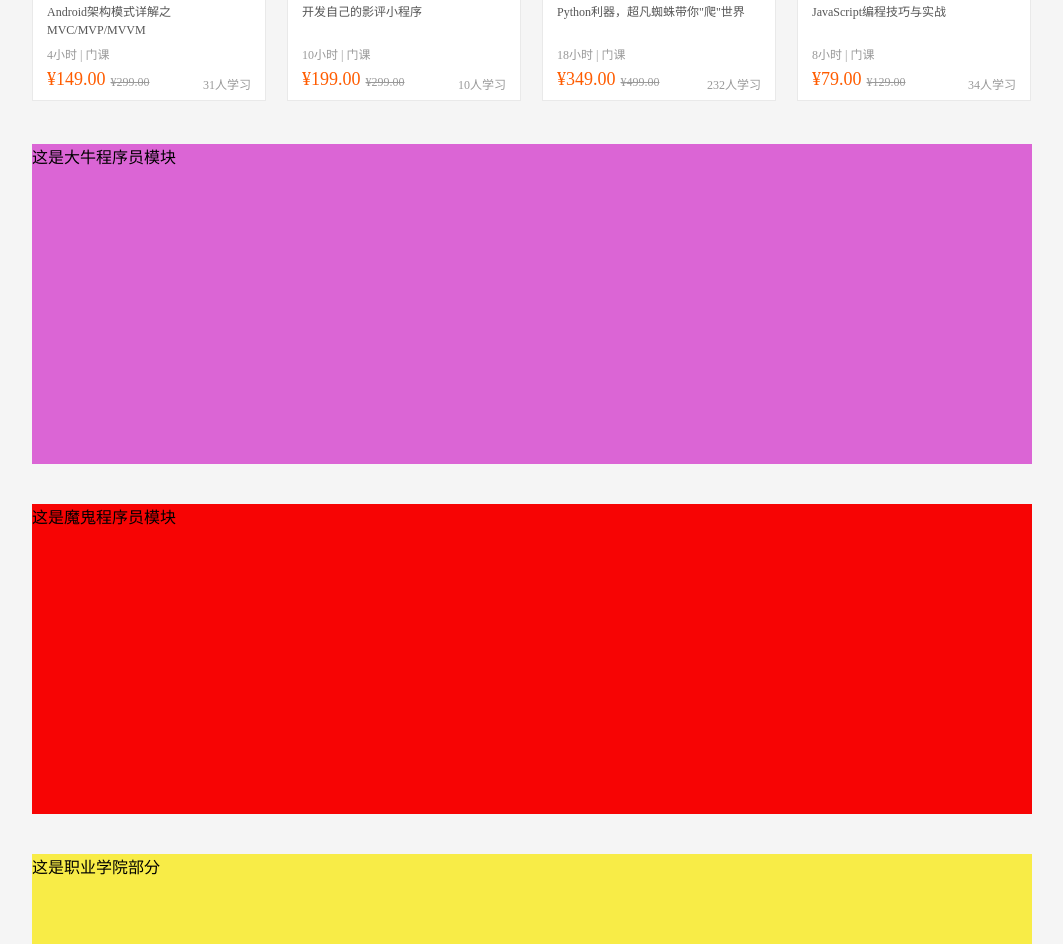
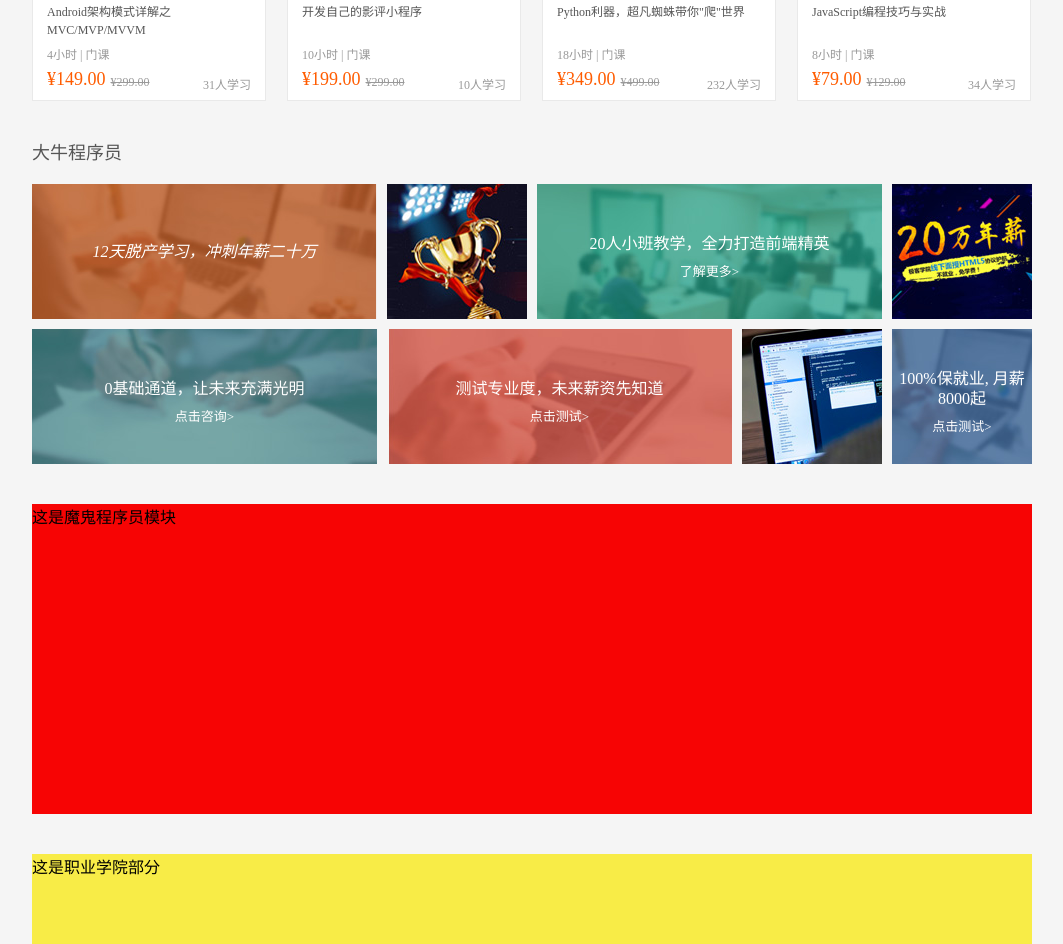
Before and after one commit to Mr-haoxuan/reactProject2, a React app: page / in a window 1280 px wide. Shown: the part 901-1845 px from the top of the page, without its empty margins (108-1171 px from the left). Built offline with nearby package versions, Linux system fonts and the light colour scheme.

Commit message:
feat:[body] 增加 excellentProgrammer 内容

```diff
--- a/src/components/body/bodyConfig.js
+++ b/src/components/body/bodyConfig.js
@@ -54,5 +54,48 @@ module.exports = {
             originalPrice:"¥129.00",
             studentCount:"34人学习",
         }
+    ],
+    excellentProgrammer:[
+        {
+            link:"",
+            linkTitle:["12天脱产学习，冲刺年薪二十万"],
+            linkSubtitle:""
+        },
+        {
+            link:"",
+            linkTitle:"",
+            linkSubtitle:""
+        },
+        {
+            link:"",
+            linkTitle:["20人小班教学，全力打造前端精英"],
+            linkSubtitle:"了解更多>"
+        },
+        {
+            link:"",
+            linkTitle:"",
+            linkSubtitle:""
+        },
+        {
+            link:"",
+            linkTitle:["0基础通道，让未来充满光明"],
+            linkSubtitle:"点击咨询>"
+        },
+        {
+            link:"",
+            linkTitle:["测试专业度，未来薪资先知道"],
+            linkSubtitle:"点击测试>"
+        },
+        {
+            link:"",
+            linkTitle:"",
+            linkSubtitle:""
+        },
+        {
+            link:"",
+            linkTitle:["100%保就业, 月薪8000起"],
+            linkSubtitle:"点击测试>"
+        }
+
     ]
 }
--- a/src/components/body/component/excellentProgrammer.js
+++ b/src/components/body/component/excellentProgrammer.js
@@ -1,5 +1,6 @@
 import React from "react";
 import "./style/excellentProgrammer.less"
+import Content from "../bodyConfig"
 
 export default class ExcellentProgrammer extends React.Component{
     constructor(props){
@@ -7,7 +8,37 @@ export default class ExcellentProgrammer extends React.Component{
         this.state={}
     }
 
+    ifLinkTitle(linkTitle){
+        if(linkTitle != ""){
+            return linkTitle.map((item,i)  => {
+                return <i key={i} className="linkTitle" >{item}</i>
+            })
+
+        }
+    }
+
+    iflinkSubtitle(linkSubtitle){
+        if(linkSubtitle != ""){
+            return <i className="subTitle" >{linkSubtitle}</i>
+        }
+    }
+
+    showlink(link){
+        return link.map((item,i)=>{
+            return <a key={i}>
+                {this.ifLinkTitle(item.linkTitle)}
+                {this.iflinkSubtitle(item.linkSubtitle)}
+                <i className="mask"></i>
+            </a>
+        })
+    }
+
     render(){
-        return <div className="excellentProgrammer">这是大牛程序员模块</div>
+        return (
+            <div className="excellentProgrammer">
+                <h2>大牛程序员</h2>
+                {this.showlink(Content.excellentProgrammer)}
+            </div>
+        )
     }
 }
--- a/src/components/body/component/professionalCourses.js
+++ b/src/components/body/component/professionalCourses.js
@@ -1,7 +1,6 @@
 import React from "react";
 import "./style/professionalCourses.less"
 import Content from "../bodyConfig"
-import img from "../../../images/professionalCourses/js.jpg"
 
 export default class ProfessionalCourses extends React.Component {
     constructor(props) {
--- a/src/components/body/component/style/excellentProgrammer.less
+++ b/src/components/body/component/style/excellentProgrammer.less
@@ -1,6 +1,176 @@
+
 .excellentProgrammer {
     width: 1000px;
     height: 320px;
     margin: 40px auto 0;
-    background-color: #db65d5
 }
+
+.excellentProgrammer h2 {
+    width: 200px;
+    height: 18px;
+    line-height: 18px;
+    font-size: 18px;
+    color: #555555;
+    margin-bottom: 22px;
+    font-weight: 400;
+}
+
+.excellentProgrammer a {
+    height: 135px;
+    display: inline-block;
+    float: left;
+    margin-right: 10px;
+    margin-bottom: 10px;
+    text-decoration: none;
+    text-align: center;
+    position: relative;
+}
+
+.excellentProgrammer a .mask {
+    height: 100%;
+    width: 100%;
+    display: inline-block;
+    z-index: 0;
+    background: #000;
+    opacity: 0;
+    position: absolute;
+    top: 0;
+    left: 0
+}
+
+.excellentProgrammer a:hover .mask {
+    opacity: 0.2;
+    -webkit-transition: opacity 0.8s;
+}
+
+.excellentProgrammer a:nth-of-type(1) {
+    width: 345px;
+    background: url(../../../../images/excellentProgrammer/daniu1.jpg) 0 0 no-repeat;
+    background-size: 345px 135px;
+    line-height: 135px;
+    color: #ffffff;
+    font-size: 16px;
+}
+
+.excellentProgrammer a:nth-of-type(2) {
+    width: 140px;
+    background: url(../../../../images/excellentProgrammer/daniu2.jpg) 0 0 no-repeat;
+    background-size: 140px 135px;
+}
+
+.excellentProgrammer a:nth-of-type(3) {
+    width: 345px;
+    background: url(../../../../images/excellentProgrammer/daniu3.jpg) 0 0 no-repeat;
+    background-size: 345px 135px;
+    text-align: center;
+    color: #ffffff;
+    font-size: 16px;
+    line-height: 120px;
+}
+
+.excellentProgrammer a:nth-of-type(3) .linkTitle {
+    height: 20px;
+    margin-top: 50px;
+    display: block;
+    line-height: 20px;
+    font-style: normal;
+}
+
+.excellentProgrammer a:nth-of-type(3) .subTitle {
+    height: 35px;
+    margin-bottom: 30px;
+    display: block;
+    line-height: 35px;
+    font-size: 13px;
+    font-style: normal;
+}
+
+.excellentProgrammer a:nth-of-type(4) {
+    width: 140px;
+    background: url(../../../../images/excellentProgrammer/daniu4.jpg) 0 0 no-repeat;
+    background-size: 140px 135px;
+    margin-right: 0;
+}
+
+.excellentProgrammer a:nth-of-type(5) {
+    width: 345px;
+    background: url(../../../../images/excellentProgrammer/daniu5.jpg) 0 0 no-repeat;
+    background-size: 345px 135px;
+    color: #ffffff;
+    font-size: 16px;
+}
+
+.excellentProgrammer a:nth-of-type(5) .linkTitle {
+    height: 20px;
+    margin-top: 50px;
+    display: block;
+    line-height: 20px;
+    font-style: normal;
+}
+
+.excellentProgrammer a:nth-of-type(5) .subTitle {
+    height: 35px;
+    margin-bottom: 30px;
+    display: block;
+    line-height: 35px;
+    font-size: 13px;
+    font-style: normal;
+}
+
+.excellentProgrammer a:nth-of-type(6) {
+    width: 345px;
+    background: url(../../../../images/excellentProgrammer/daniu6.jpg) 0 0 no-repeat;
+    background-size: 345px 135px;
+    color: #ffffff;
+    font-size: 16px;
+}
+
+.excellentProgrammer a:nth-of-type(6) .linkTitle {
+    height: 20px;
+    margin-top: 50px;
+    display: block;
+    line-height: 20px;
+    font-style: normal;
+}
+
+.excellentProgrammer a:nth-of-type(6) .subTitle {
+    height: 35px;
+    margin-bottom: 30px;
+    display: block;
+    line-height: 35px;
+    font-size: 13px;
+    font-style: normal;
+}
+
+.excellentProgrammer a:nth-of-type(7) {
+    width: 140px;
+    background: url(../../../../images/excellentProgrammer/daniu7.jpg) 0 0 no-repeat;
+    background-size: 140px 135px;
+}
+
+.excellentProgrammer a:nth-of-type(8) {
+    width: 140px;
+    background: url(../../../../images/excellentProgrammer/daniu8.jpg) 0 0 no-repeat;
+    background-size: 140px 135px;
+    margin-right: 0;
+}
+
+.excellentProgrammer a:nth-of-type(8) .linkTitle {
+    height: 40px;
+    line-height: 20px;
+    margin-top: 40px;
+    font-style: normal;
+    display: block;
+    font-size: 16px;
+    color: #ffffff;
+}
+
+.excellentProgrammer a:nth-of-type(8) .subTitle {
+    height: 35px;
+    line-height: 35px;
+    margin-bottom: 20px;
+    font-style: normal;
+    display: block;
+    font-size: 13px;
+    color: #ffffff;
+}
```
Also changed, not shown: src/images/excellentProgrammer/daniu1.jpg (added), src/images/excellentProgrammer/daniu2.jpg (added), src/images/excellentProgrammer/daniu3.jpg (added), src/images/excellentProgrammer/daniu4.jpg (added), src/images/excellentProgrammer/daniu5.jpg (added), src/images/excellentProgrammer/daniu6.jpg (added), src/images/excellentProgrammer/daniu7.jpg (added), src/images/excellentProgrammer/daniu8.jpg (added).
